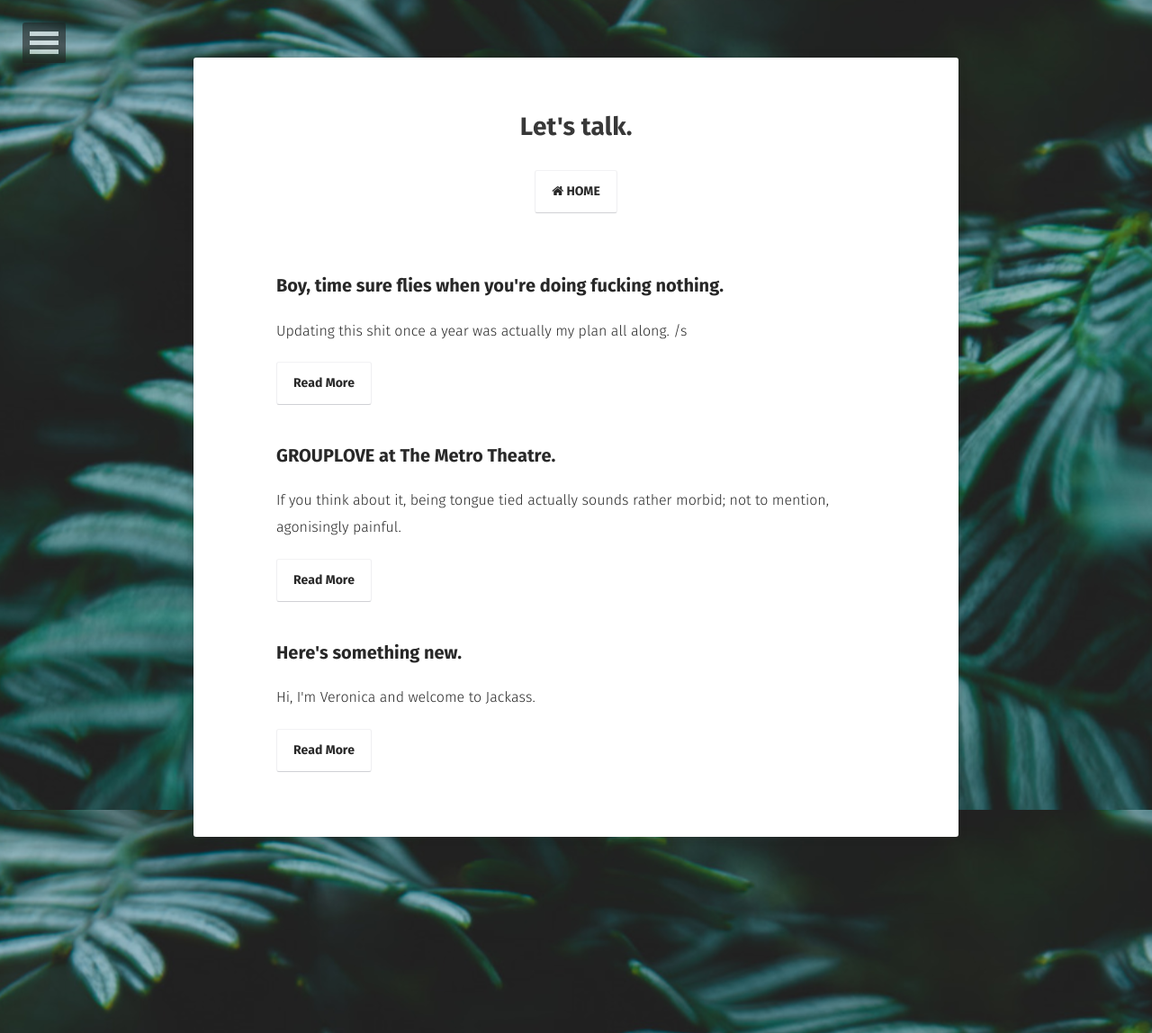
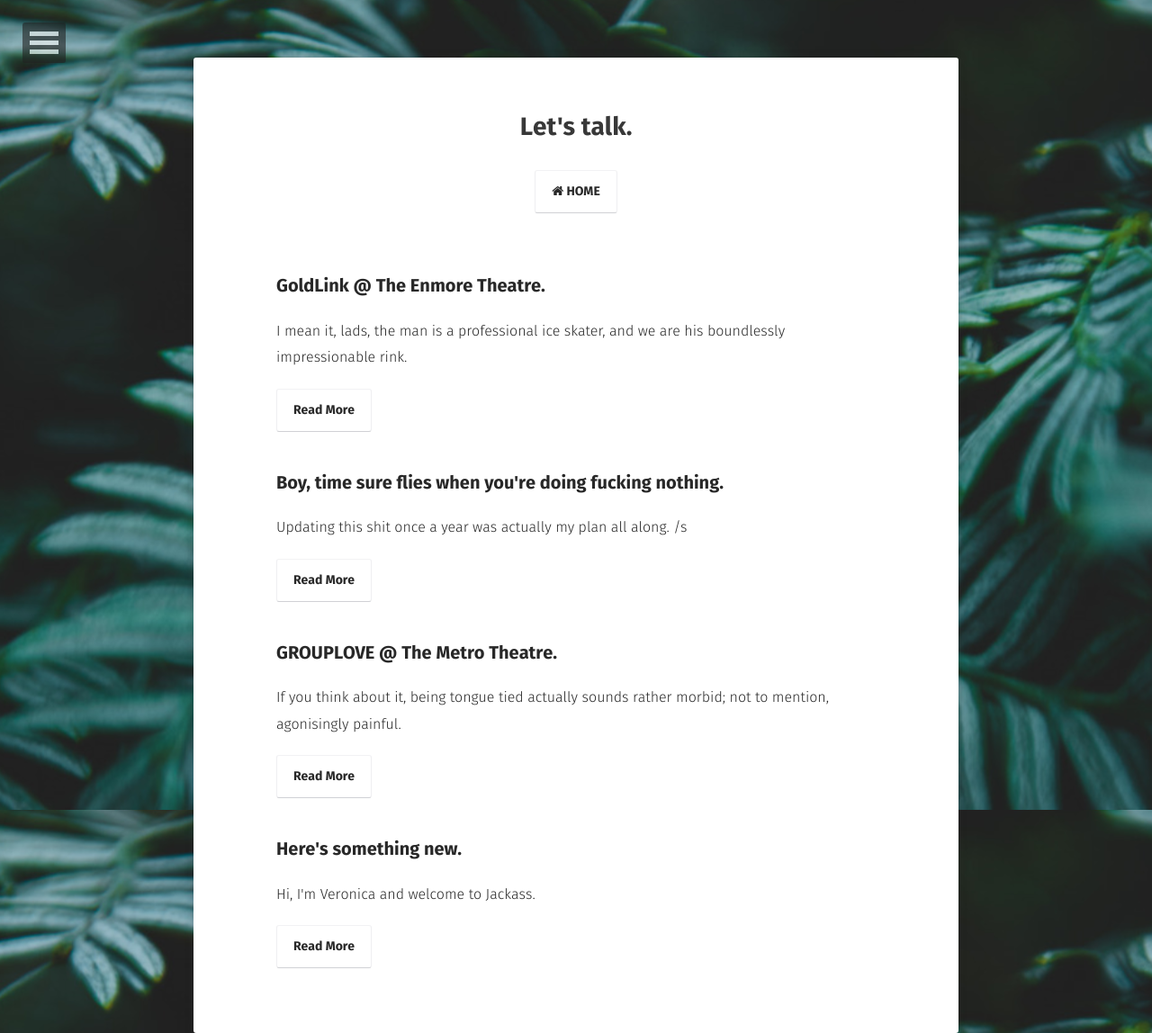
Before and after one commit to pvulus/pvulus.github.io, a Jekyll site: the page built from posts/index.md, in a window 1280 px wide. Shown: the whole page at 90% size. Built offline with Jekyll 4.4.1, drawn with Linux system fonts in a browser that asks for light colours; some web fonts are replaced; some of the changed lines change nothing that is shown.

Commit message:
2018-10-13 / goldlink + edit

```diff
--- a/_posts/concert reviews/2018-02-15-grouplove-metro-theatre.md
+++ b/_posts/concert reviews/2018-02-15-grouplove-metro-theatre.md
@@ -1,6 +1,6 @@
 ---
 layout: post
-title:  "GROUPLOVE at The Metro Theatre."
+title:  "GROUPLOVE @ The Metro Theatre."
 date:   2018-02-15
 excerpt: "If you think about it, being tongue tied actually sounds rather morbid; not to mention, agonisingly painful."
 feature: https://i.imgur.com/L3m61yF.jpg
--- /dev/null
+++ b/_posts/concert reviews/2018-03-22-goldlink-enmore-theatre.md
@@ -0,0 +1,30 @@
+---
+layout: post
+title:  "GoldLink @ The Enmore Theatre."
+date:   2018-03-22
+excerpt: "I mean it, lads, the man is a professional ice skater, and we are his boundlessly impressionable rink."
+feature: https://image.ibb.co/cf6cjU/goldlink.png
+tags: [concert reviews]
+---
+## Honestly? Smoother than a goddamn baby's bottom.
+
+It was a dark, hazy evening; one that gave way to none but a thick veil of downcast fog, a curious telltale blinking of lights seen in the faraway distance—a signal, almost, beckoning you to your destination. It seemed as if a palette of grey and white had been cast upon the usually thriving Sydney suburb of Newtown; the sky’s usual bright hue replaced with a gloomy shade of intermittent blue in its stead. The light pitter-patter of rain was hard to mistake, its appearance reminiscent of mischief twinkling in a young one’s eyes when they’re up to no good—the milling crowd ambled on, however, seemingly undeterred by the melancholy of mother nature.
+
+It turned out that a brisk ten minutes soon delivered you to your destination; a large, almost yellowing building, furnished with security barriers and guards along its entrances. It didn’t take long for the muffled presence of thumping bass to reach your ears, the sound leaking out of one of the building’s many open doors. Disregarding the weather’s attempts to insist otherwise, the Enmore Theatre exuded a warm excitement that eventually extended into an unmistakable invitation. You take a tentative step into the theatre space, the refreshingly carefree atmosphere cascading upon you in waves. Tossing away all previous concerns about the weather’s bleak outlook, you take another step—determinedly, now—further into the echoing building.
+
+It was understood that **GoldLink** wouldn’t grace us with his anticipated presence until 9:30pm—however, the crowd was suitably hyped up as early as 8:00pm, the palpable buzz of energy and booze reverberating in the air. It was painfully apparent that everyone in the building was ready to dance as if their lives depended on it, with opening acts **Swell** and **Kidd Marvel** eagerly playing to the crowd’s undoubtedly similar tastes.
+
+Soon after the clock tolled half past nine, the man of the night smoothly walked—glided, almost—onto stage, the crowd’s throbbing hum of energy finally bursting into a crescendo of hollers and cheers; “I want you guys to lose your body in this goddamn motherfucker tonight,” he greets, clearly ecstatic about the reception he was receiving.
+
+Wasting little to no time at all, **GoldLink** promptly surrendered himself to the groove of the night, kicking things off with *Fall In Love*, one of the singles from his debut album. If the frenzied dancing coming from the girl beside me was any indication—and believe me, she was going for it like a woman *possessed*—it was obvious that **GoldLink** already had the whole crowd in his hands, the mass of people reduced to nothing but bodies swaying to an infectious beat.
+
+In a fluid transition of lyrical mastery and prowess, **GoldLink**—much to the crowd’s vocal delight—proceeded to segue into classic fan favourite *Spectrum*, effortlessly confabulating the song’s verses in what seemed like a single, easy breath.
+
+Even as the night started to wane, the sleek performer showed no signs of slowing down—but the exact opposite, in fact, as he dynamically launched into the anthemic *We Will Never Die*, a fiery zeal glinting in his eyes.
+
+However, the intense vigor he previously embodied quickly softened into something more profound and heartfelt; the DJ had temporarily halted the set to announce that *Crew* had gone gold in Australia, with representatives from *Sony* stepping onto stage to present the prestigious award to a visibly stunned **GoldLink**. Declaring that it truly *“felt like home in this motherfucker tonight,”* **GoldLink** leapt into performances of *Herside Story*, *Late Night*, and, of course, the long awaited *Crew* with a renewed enthusiasm that the pulsating crowd easily matched.
+
+In the midst of a more than welcome encore of *Crew*, I discerned that if there was a single word to describe the man on stage, it would most definitely have to be ‘effortless’; from his rhythmic articulations, brimming stage presence, and commanding charisma, **GoldLink** checked all the boxes with an almost frustrating ease. The very same ease that propelled him into near-mainstream stardom for the first time, certainly; I know it assuredly won’t be his last.
+
+Featured photo by **Jared Leibowitz** for [SaveTonight](http://www.savetonight.com.au/portfolio/goldlink-enmore-theatre/).
+{: .notice}
```
